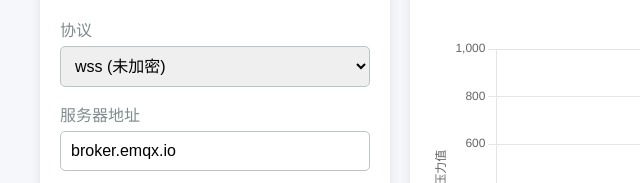
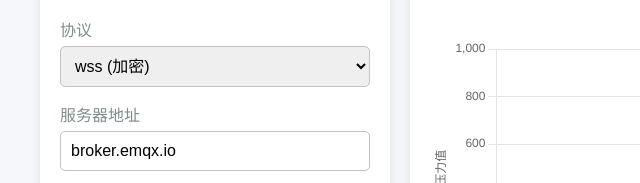
Before and after one commit to lerkeluo/klarity248726.github.io, a plain HTML site: page index.html in a window 1280 px wide. Shown: the part 177-360 px from the top of the page, 0-640 px from the left. Drawn offline with nearby package versions, Linux system fonts and the light colour scheme.

Commit message:
Update index.html

```diff
--- a/index.html
+++ b/index.html
@@ -256,8 +256,8 @@
             <div class="form-group">
                 <label for="protocol">协议</label>
                 <select id="protocol">
-                    <option value="ws">wss (未加密)</option>
-                    <option value="wss">ws (加密)</option>
+                    <option value="wss">wss (加密)</option>
+                    <option value="ws">ws (未加密)</option>
                 </select>
             </div>
 
```
